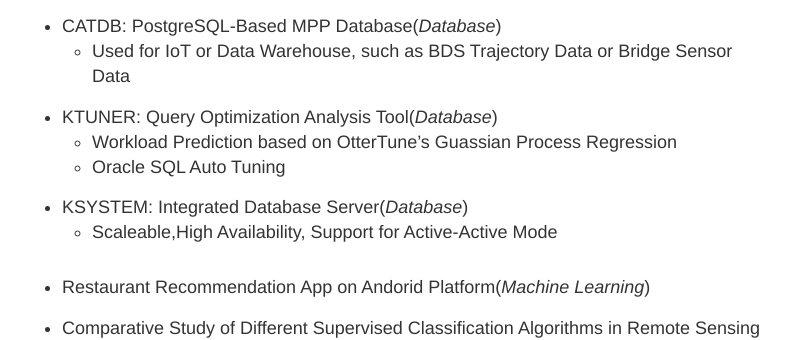
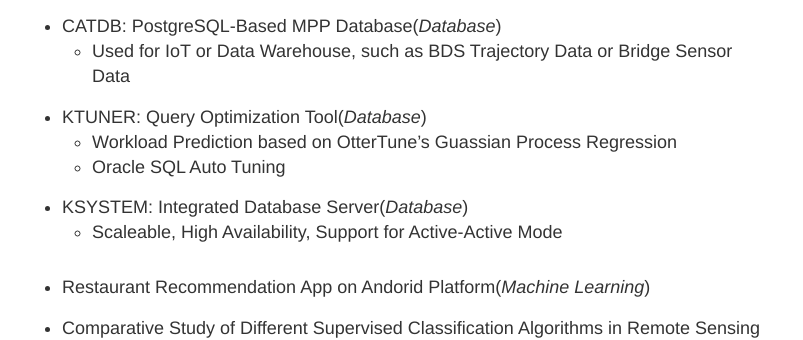
Before and after one commit to tongyuding/tongyuding.github.io, a Jekyll site: the page built from index.md, in a window 1280 px wide. Shown: the part 939-1279 px from the top of the page, without its empty margins (238-1041 px from the left). Built offline with Jekyll 4.4.1, drawn with Linux system fonts in a browser that asks for light colours.

Commit message:
Update index.md

```diff
--- a/index.md
+++ b/index.md
@@ -41,12 +41,12 @@ I am looking for PhD openings with fundings.Feel free to contact me if you have
 + CATDB: PostgreSQL-Based MPP Database(_Database_)
   - Used for IoT or Data Warehouse, such as BDS Trajectory Data or Bridge Sensor Data
 
-+ KTUNER: Query Optimization Analysis Tool(_Database_)
++ KTUNER: Query Optimization Tool(_Database_)
   - Workload Prediction based on OtterTune's Guassian Process Regression
   - Oracle SQL Auto Tuning
 
 + KSYSTEM: Integrated Database Server(_Database_)
-  - Scaleable,High Availability, Support for Active-Active Mode
+  - Scaleable, High Availability, Support for Active-Active Mode
 
 - Restaurant Recommendation App on Andorid Platform(_Machine Learning_)
 
```
